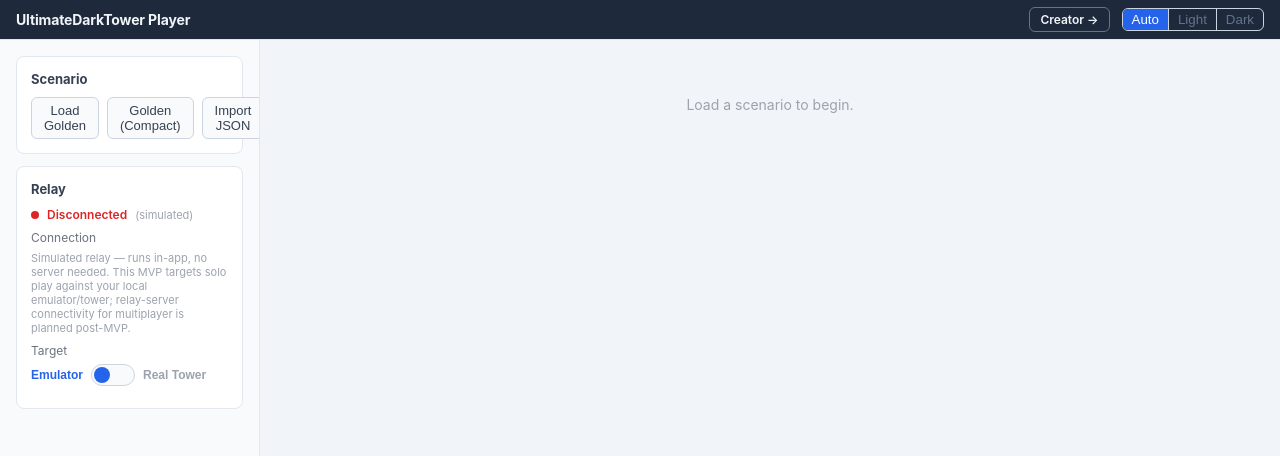
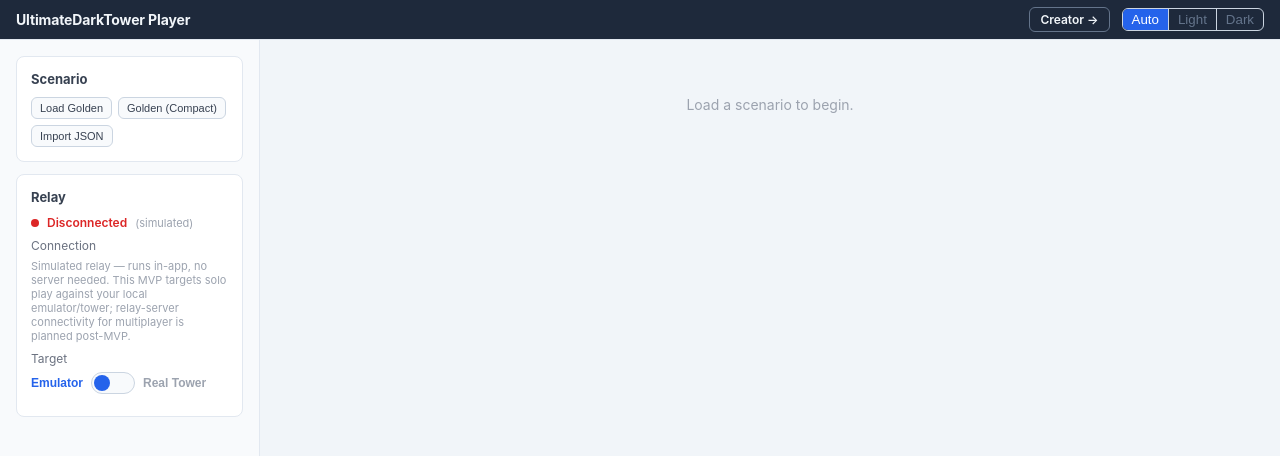
Before and after one commit to ChessMess/UltimateDarkTowerCreator, a React (Vite) app in the folder apps/player/: page / in a window 1280 px wide. Shown: the top 456 px of the page. Built offline with nearby package versions, Linux system fonts and the light colour scheme; what ultimatedarktower would draw is missing.

Commit message:
Update LoadPanel.tsx

```diff
--- a/apps/player/src/ui/LoadPanel.tsx
+++ b/apps/player/src/ui/LoadPanel.tsx
@@ -73,14 +73,14 @@ export function LoadPanel() {
         </div>
       )}
 
-      <div style={{ display: 'flex', gap: 8 }}>
-        <button style={btnStyle} onClick={handleLoadGolden} disabled={busy}>
+      <div style={{ display: 'flex', gap: 6, flexWrap: 'wrap' }}>
+        <button style={scenarioBtnStyle} onClick={handleLoadGolden} disabled={busy}>
           Load Golden
         </button>
-        <button style={btnStyle} onClick={handleLoadGoldenCompact} disabled={busy} title="The compact single-action regression fixture">
+        <button style={scenarioBtnStyle} onClick={handleLoadGoldenCompact} disabled={busy} title="The compact single-action regression fixture">
           Golden (Compact)
         </button>
-        <button style={btnStyle} onClick={() => fileRef.current?.click()} disabled={busy}>
+        <button style={scenarioBtnStyle} onClick={() => fileRef.current?.click()} disabled={busy}>
           Import JSON
         </button>
         <input ref={fileRef} type="file" accept=".json" style={{ display: 'none' }} onChange={handleFile} />
@@ -138,3 +138,11 @@ const btnStyle: React.CSSProperties = {
   fontSize: 13,
   cursor: 'pointer',
 };
+
+// Smaller variant for the scenario-loader row (Load Golden / Golden (Compact) / Import JSON),
+// which is too tight for the default button size in the sidebar's fixed width.
+const scenarioBtnStyle: React.CSSProperties = {
+  ...btnStyle,
+  padding: '4px 8px',
+  fontSize: 11,
+};
```
